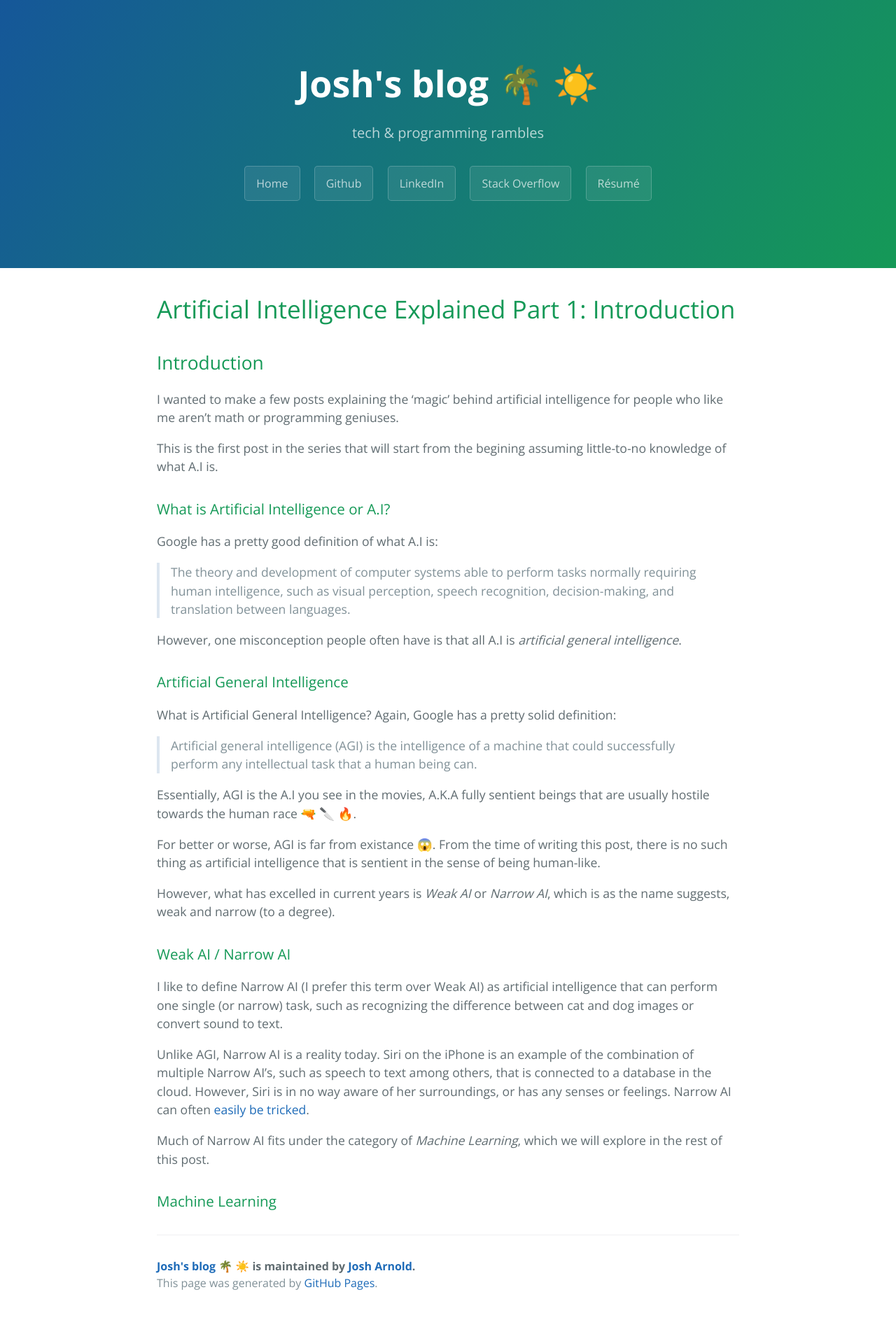
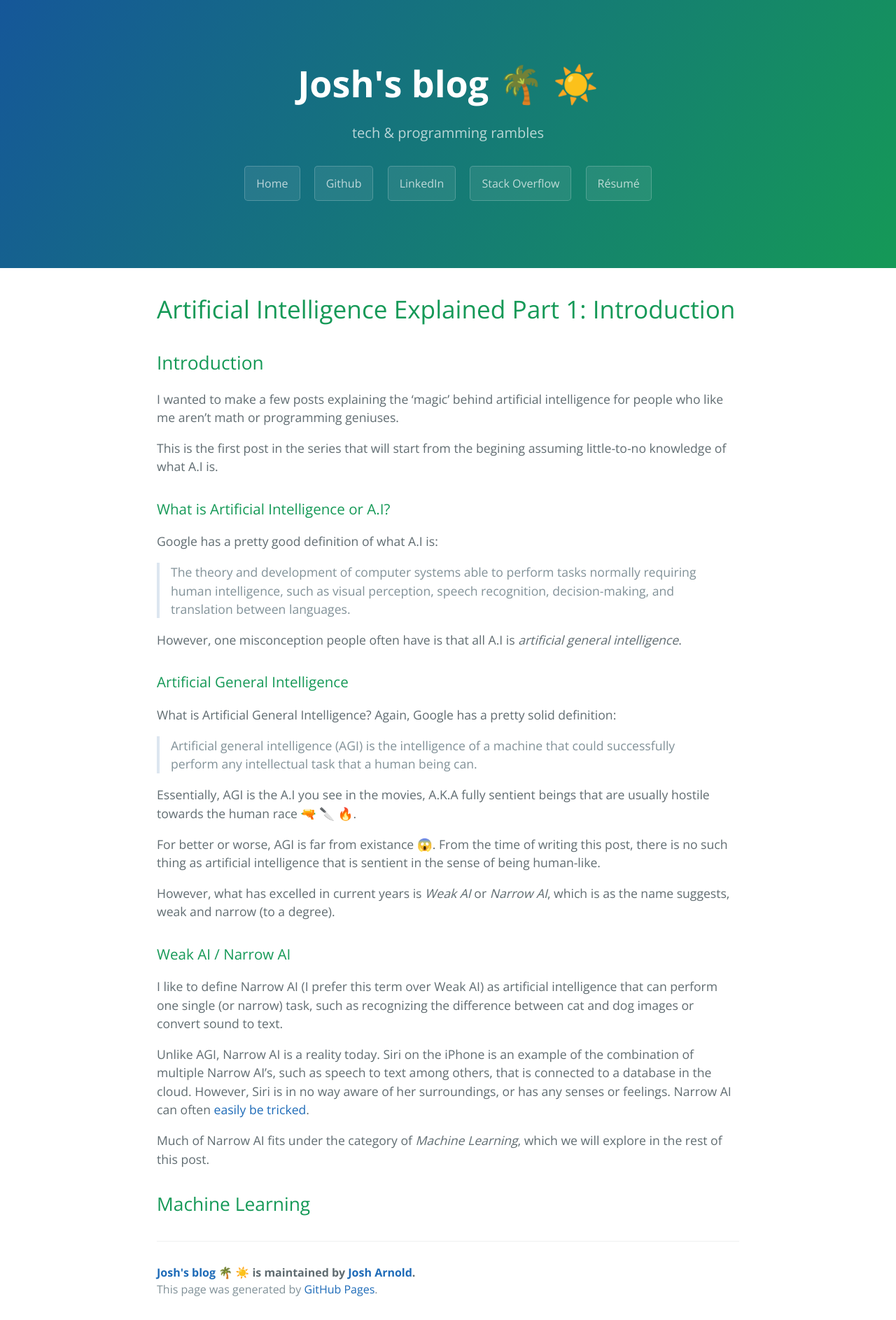
Before and after one commit to josharnoldjosh/josharnoldjosh.github.io, a Jekyll site: the page built from _posts/2017-06-14-ai-explained-part1.markdown, in a window 1280 px wide. Shown: the whole page at 70% size. Built offline with Jekyll 4.4.1, drawn with Linux system fonts in a browser that asks for light colours.

```diff
--- a/_posts/2017-06-14-ai-explained-part1.markdown
+++ b/_posts/2017-06-14-ai-explained-part1.markdown
@@ -7,13 +7,11 @@ categories: deep-learning
 
 # Artificial Intelligence Explained Part 1: Introduction
 
-
 ## Introduction
 
 I wanted to make a few posts explaining the 'magic' behind artificial intelligence for people who like me aren't math or programming geniuses.
 
 This is the first post in the series that will start from the begining assuming little-to-no knowledge of what A.I is.
-
 
 ### What is Artificial Intelligence or A.I?
 
@@ -22,7 +20,6 @@ Google has a pretty good definition of what A.I is:
 >The theory and development of computer systems able to perform tasks normally requiring human intelligence, such as visual perception, speech recognition, decision-making, and translation between languages.
 
 However, one misconception people often have is that all A.I is *artificial general intelligence*.
-
 
 ### Artificial General Intelligence
 
@@ -44,4 +41,4 @@ Unlike AGI, Narrow AI is a reality today. Siri on the iPhone is an example of th
 
 Much of Narrow AI fits under the category of *Machine Learning*, which we will explore in the rest of this post.
 
-### Machine Learning
+## Machine Learning
```
